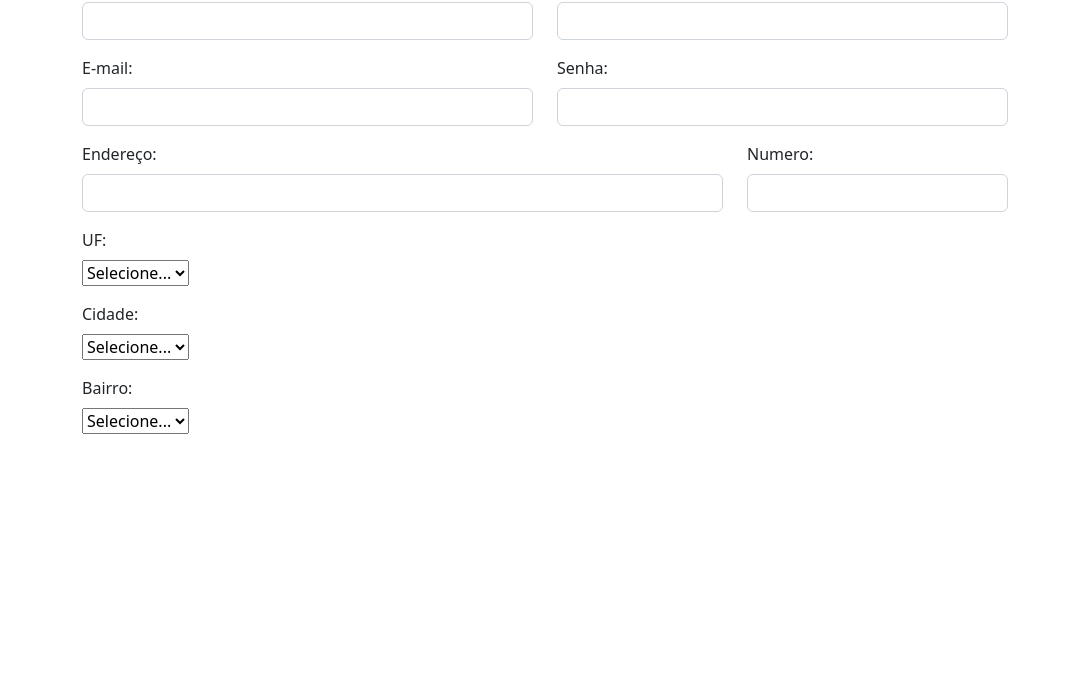
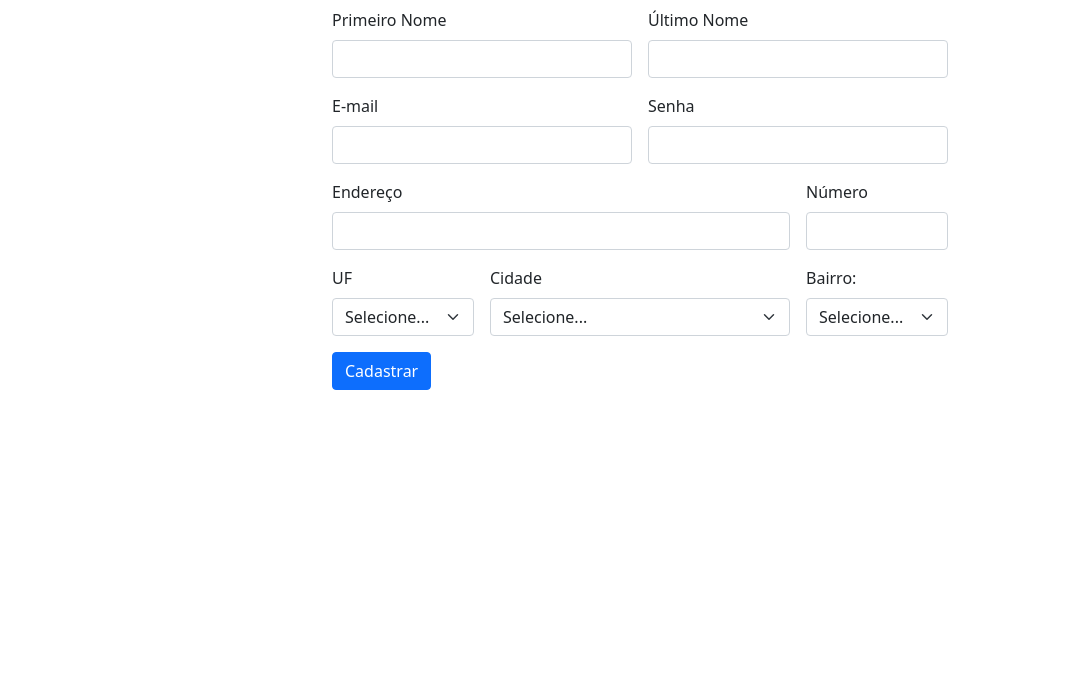
Before and after one commit to Lemmores/api-exemplo2, a plain HTML site: page exercicio2-api/index.html in a window 1280 px wide. Shown: the part 102-800 px from the top of the page, without its empty margins (0-1069 px from the left). Drawn offline with nearby package versions, Linux system fonts and the light colour scheme.

Commit message:
Update index.html

```diff
--- a/exercicio2-api/index.html
+++ b/exercicio2-api/index.html
@@ -1,84 +1,96 @@
-<!DOCTYPE html>
+<!doctype html>
 <html lang="pt-BR">
 
 <head>
-    <meta charset="UTF-8">
-    <meta name="viewport" content="width=device-width, initial-scale=1.0">
-    <title>API </title>
-    <link href="https://cdn.jsdelivr.net/npm/bootstrap@5.2.3/dist/css/bootstrap.min.css" rel="stylesheet"
-        integrity="sha384-rbsA2VBKQhggwzxH7pPCaAqO46MgnOM80zW1RWuH61DGLwZJEdK2Kadq2F9CUG65" crossorigin="anonymous">
-    <link rel="stylesheet" href="styles.css">
+    <!-- Required meta tags -->
+    <meta charset="utf-8">
+    <meta name="viewport" content="width=device-width, initial-scale=1">
+
+    <!-- Bootstrap CSS -->
+    <link href="https://cdn.jsdelivr.net/npm/bootstrap@5.1.3/dist/css/bootstrap.min.css" rel="stylesheet"
+        integrity="sha384-1BmE4kWBq78iYhFldvKuhfTAU6auU8tT94WrHftjDbrCEXSU1oBoqyl2QvZ6jIW3" crossorigin="anonymous">
+
+    <title>Cadastro</title>
 </head>
 
 <body>
-    <h1>Cadastro do Usuário</h1>
-    <main class="container">
-        <form action="" id="form">
-            <div class="row" >
-            <div class="col-5">
-                <label for="nome" class="form-label mt-3">Primeiro nome:</label>
-                <input type="text" name="nome" id="nome" class="form-control" >
-                </div>
-                <div class="col-5">
-                <label for="ultimonome" class="form-label mt-3">Último nome:</label>
-                <input type="text" name="ultimonome" id="ultimonome" class="form-control">
-                </div>
-                <div class="col-5">
-                <label for="cidade" class="form-label mt-3">E-mail:</label>
-                <input type="text" name="e-mail" id="e-mail" class="form-control" >
-                </div>
-                <div class="col-5">
-                <label for="senha" class="form-label mt-3">Senha:</label>
-                <input type="password" name="senha" id="senha" class="form-control">
-                </div>
-                <div class="col-7">
-                <label for="endereco" class="form-label mt-3">Endereço:</label>
-                <input type="text" name="endereco" id="endereco" class="form-control">
-                </div>
-                <div class="col-3">
-                <label for="numero" class="form-label mt-3">Numero:</label>
-                <input type="text" name="numero" id="numero" class="form-control">
-                </div>
-                <div class="col-3">
-                <label for="uf" class="form-label mt-3">UF:</label>
-                </div>
-                <div >
-                <select name="uf" id="uf">
-                    <div>
-                    <option value="sel">Selecione...</option>
-                   </select>
-                </div>
-                <div class="col-5">
-                    <label for="cidade" class="form-label mt-3">Cidade:</label>
-                    </div>
-                    <div >
-                    <select name="cidade" id="cidade">
-                        <div>
-                        <option value="sel">Selecione...</option>
-                       </select>
-                    </div>
-                    <div class="col-5">
-                        <label for="bairro" class="form-label mt-3">Bairro:</label>
-                        </div>
-                        <div >
-                        <select name="bairro" id="bairro">
-                            <div>
-                            <option value="sel">Selecione...</option>
-                           </select>
-                        </div>
-                </div>
+    <main class="container mt-5" style="width: 50%;">
+        <h2 class="text-secondary mb-4">Cadastro de usuário</h2>
 
+        <form class="row g-3" id="form">
+            <div class="col-md-6">
+                <label for="pNome" class="form-label">Primeiro Nome</label>
+                <input type="text" class="form-control" id="pNome">
+                <p class="invalid-feedback">Campo obrigatório</p>
+            </div>
 
-                </div>
+            <div class="col-md-6">
+                <label for="uNome" class="form-label">Último Nome</label>
+                <input type="text" class="form-control" id="uNome">
+                <p class="invalid-feedback">Campo obrigatório</p>
+            </div>
 
+            <div class="col-md-6">
+                <label for="email" class="form-label">E-mail</label>
+                <input type="email" class="form-control" id="email">
+                <p class="invalid-feedback">Campo obrigatório</p>
+            </div>
+
+            <div class="col-md-6">
+                <label for="senha" class="form-label">Senha</label>
+                <input type="password" class="form-control" id="senha">
+                <p class="invalid-feedback">Campo obrigatório</p>
+            </div>
+
+            <div class="col-9">
+                <label for="endereco" class="form-label">Endereço</label>
+                <input type="text" class="form-control" id="endereco">
+                <p class="invalid-feedback">Campo obrigatório</p>
+            </div>
+
+            <div class="col-3">
+                <label for="num" class="form-label">Número</label>
+                <input type="number" class="form-control" id="num">
+                <p class="invalid-feedback">Campo obrigatório</p>
+            </div>
+
+            <div class="col-md-3">
+                <label for="uf" class="form-label">UF</label>
+                <select id="uf" class="form-select">
+                    <option selected>Selecione...</option>
+                </select>
+                <p class="invalid-feedback">Selecione a UF</p>
+            </div>
+
+            <div class="col-md-6">
+                <label for="cidade" class="form-label">Cidade</label>
+                <select id="cidade" class="form-select">
+                    <option selected>Selecione...</option>
+                    <option>...</option>
+                </select>
+                <p class="invalid-feedback">Selecione a Cidade</p>
+            </div>
+
+            <div class="col-md-3">
+                <label for="bairro" class="form-label">Bairro:</label>
+                <select id="bairro" class="form-select">
+                    <option selected>Selecione...</option>
+                    <option>...</option>
+                </select>
+                <p class="invalid-feedback">Selecione o bairro</p>
+            </div>
+
+            <div class="col-12">
+                <button type="submit" class="btn btn-primary">Cadastrar</button>
+            </div>
         </form>
     </main>
 
-    <script src="https://cdn.jsdelivr.net/npm/bootstrap@5.2.3/dist/js/bootstrap.bundle.min.js"
-        integrity="sha384-kenU1KFdBIe4zVF0s0G1M5b4hcpxyD9F7jL+jjXkk+Q2h455rYXK/7HAuoJl+0I4" crossorigin="anonymous">
+
+    <script src="https://cdn.jsdelivr.net/npm/bootstrap@5.1.3/dist/js/bootstrap.bundle.min.js"
+        integrity="sha384-ka7Sk0Gln4gmtz2MlQnikT1wXgYsOg+OMhuP+IlRH9sENBO0LRn5q+8nbTov4+1p" crossorigin="anonymous">
     </script>
     <script src="app.js"></script>
-
 </body>
 
 </html>
```
